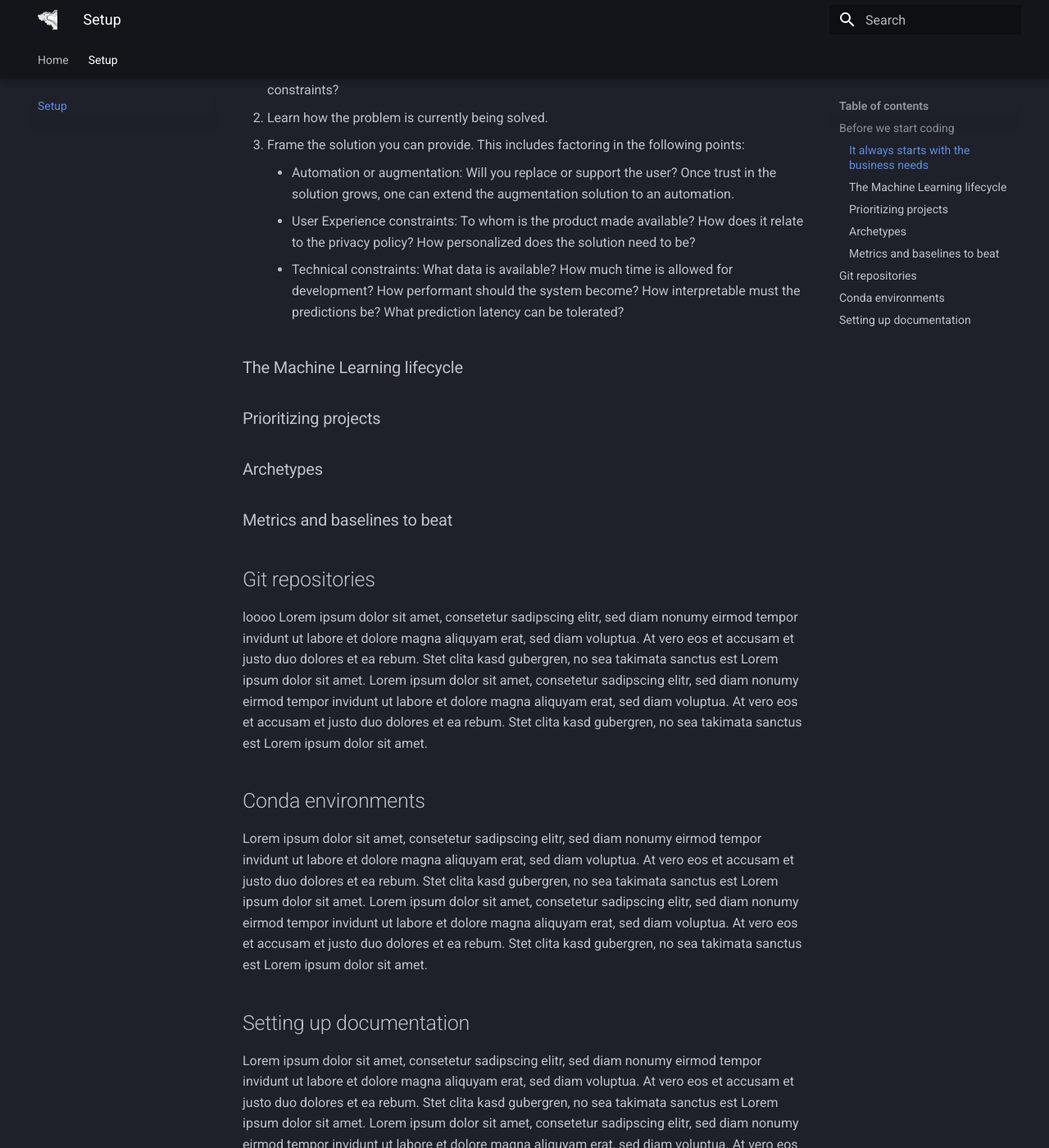
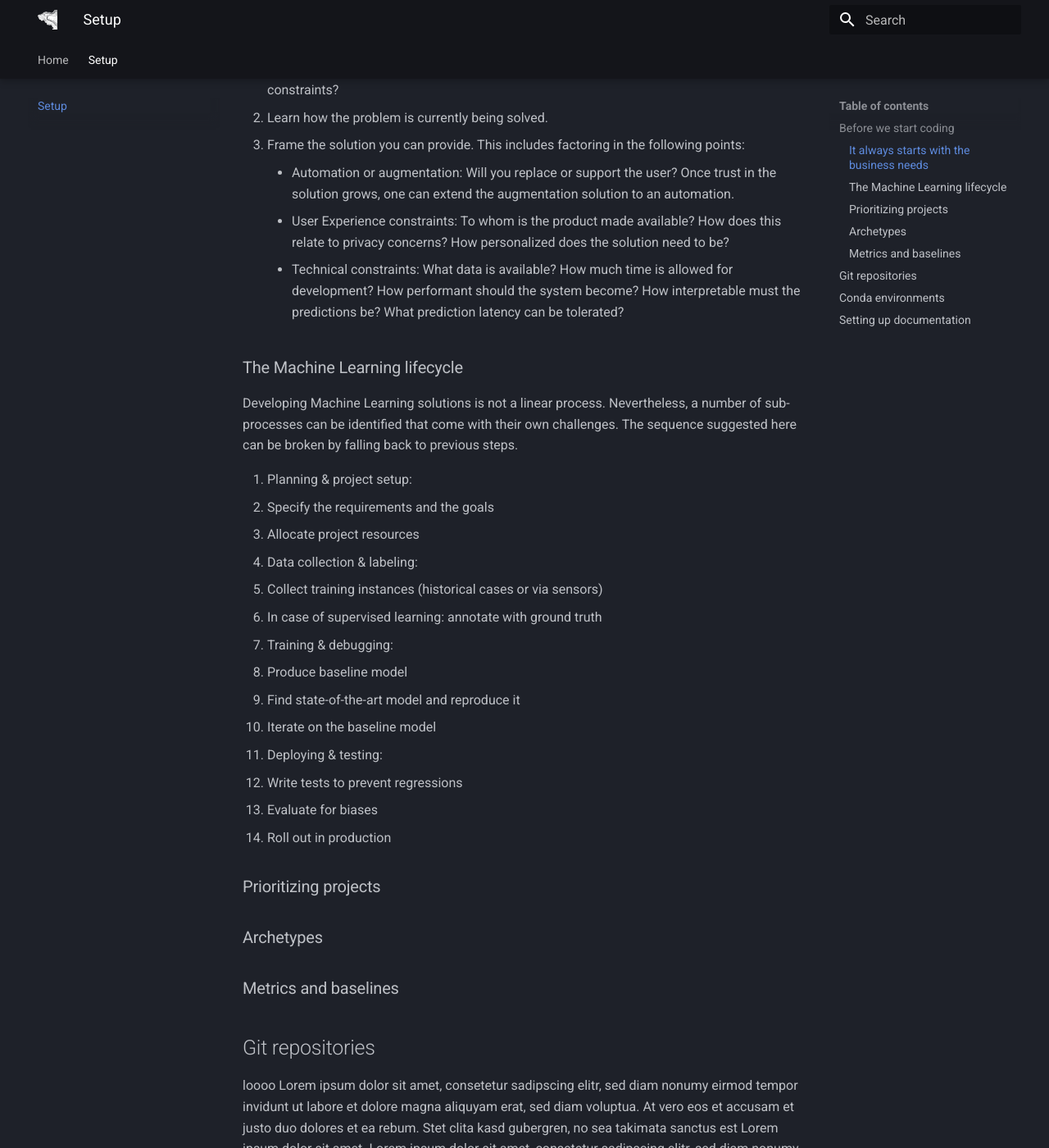
Before and after one commit to soltheaeon/mlops, an MkDocs documentation site: the page built from docs/setup.md, in a window 1280 px wide and 1400 px high, scrolled down 808 px. Shown: the whole window at 82% size. Built offline with MkDocs 1.6.1 and Material for MkDocs 9.7.7, drawn with Linux system fonts in a browser that asks for light colours.

Commit message:
edit setup.md

```diff
--- a/docs/setup.md
+++ b/docs/setup.md
@@ -25,16 +25,37 @@ To gain an initial overview of the project requirements, the following three-ste
 2. Learn how the problem is currently being solved.
 3. Frame the solution you can provide. This includes factoring in the following points:
     - Automation or augmentation: Will you replace or support the user? Once trust in the solution grows, one can extend the augmentation solution to an automation.
-    - User Experience constraints: To whom is the product made available? How does it relate to the privacy policy? How personalized does the solution need to be?
+    - User Experience constraints: To whom is the product made available? How does this relate to privacy concerns? How personalized does the solution need to be?
     - Technical constraints: What data is available? How much time is allowed for development? How performant should the system become? How interpretable must the predictions be? What prediction latency can be tolerated?
 
 ### The Machine Learning lifecycle
+
+Developing Machine Learning solutions is not a linear process. Nevertheless, a number of sub-processes can be identified that come with their own challenges. The sequence suggested here can be broken by falling back to previous steps.
+
+1. Planning & project setup:
+- Specify the requirements and the goals
+- Allocate project resources
+
+2. Data collection & labeling:
+- Collect training instances (historical cases or via sensors)
+- In case of supervised learning: annotate with ground truth
+
+3. Training & debugging:
+- Produce baseline model
+- Find state-of-the-art model and reproduce it
+- Iterate on the baseline model
+
+4. Deploying & testing:
+- Write tests to prevent regressions
+- Evaluate for biases
+- Roll out in production
+
 
 ### Prioritizing projects
 
 ### Archetypes
 
-### Metrics and baselines to beat
+### Metrics and baselines
 
 ## Git repositories
 
```
Also changed, not shown: docs/index.md (+3 -1 lines), site/search/search_index.json, site/setup/index.html, site/sitemap.xml, 1 other file.
